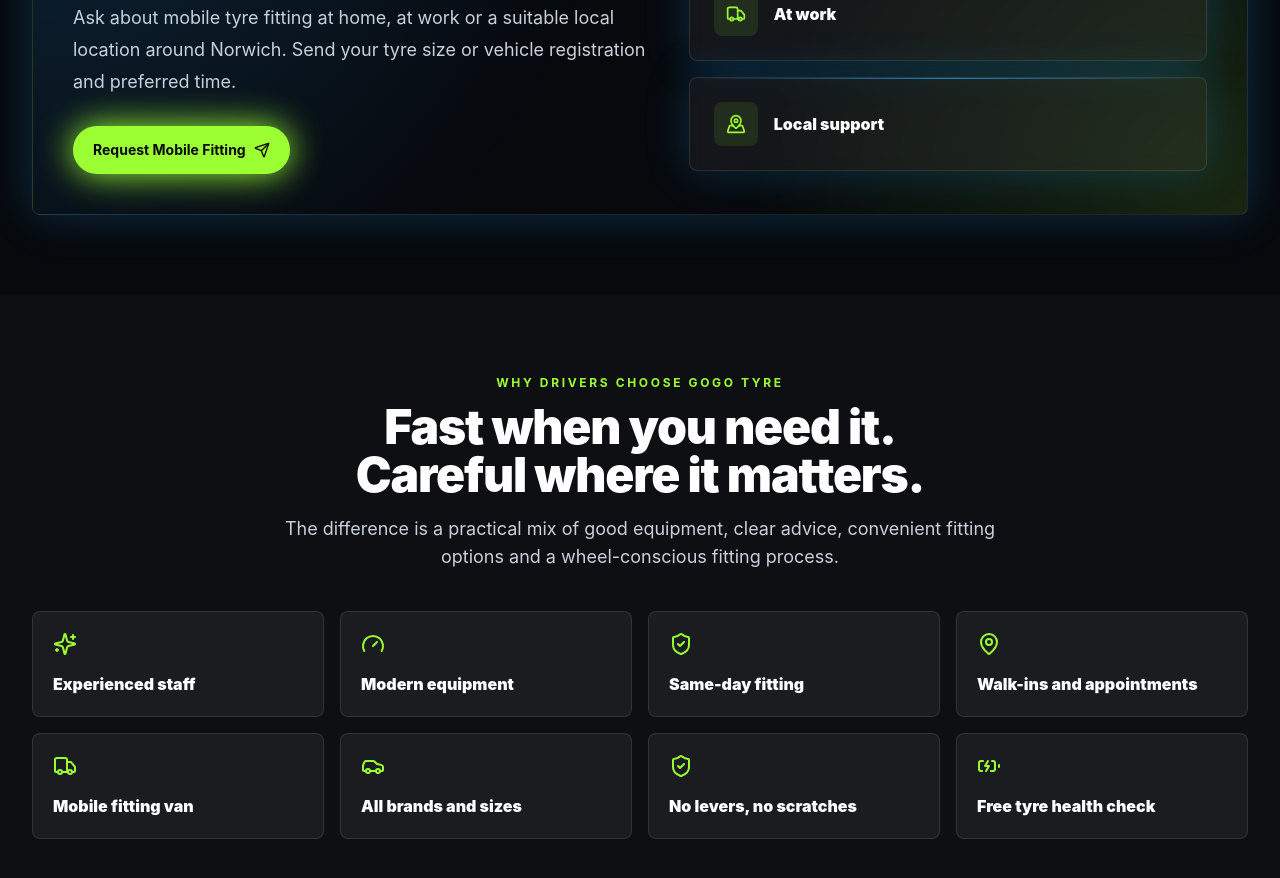
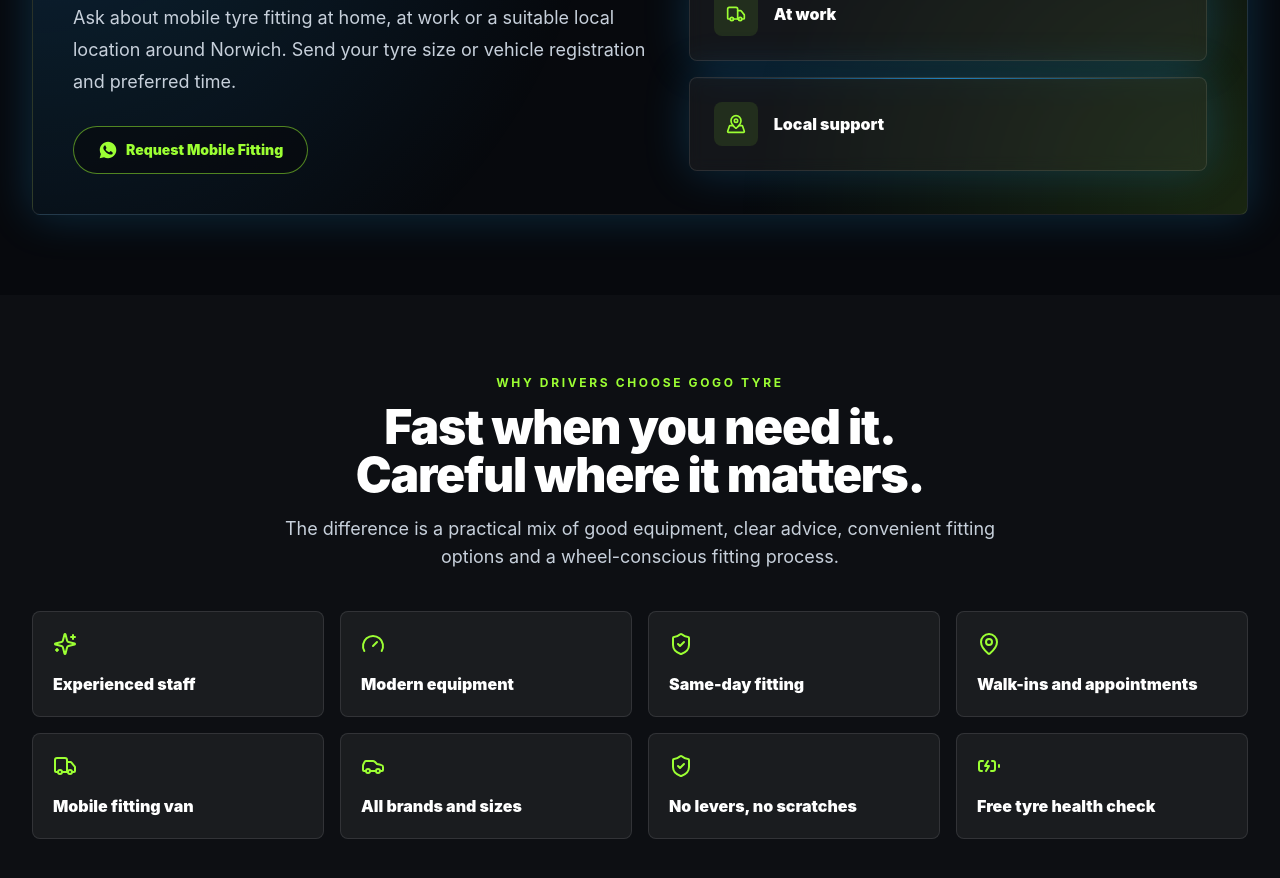
Before and after one commit to muhammadfawaz1/garage-booking-site, a Next.js app: page / in a window 1280 px wide. Shown: the part 3500-4378 px from the top of the page. Built offline with nearby package versions, Linux system fonts and the light colour scheme.

Commit message:
Update quote CTA and form styling

```diff
--- a/src/components/sections/MobileHighlight.tsx
+++ b/src/components/sections/MobileHighlight.tsx
@@ -1,7 +1,6 @@
 import { Home, MapPinned, Truck } from "lucide-react";
 import { site } from "@/data/site";
 import { Container } from "@/components/ui/Container";
-import { CTAButton } from "@/components/ui/CTAButton";
 import { GlowCard } from "@/components/ui/GlowCard";
 
 const items = [
@@ -9,6 +8,14 @@
   { title: "At work", icon: Truck },
   { title: "Local support", icon: MapPinned }
 ];
+
+function WhatsAppIcon({ className }: { className?: string }) {
+  return (
+    <svg viewBox="0 0 24 24" fill="currentColor" className={className} aria-hidden="true">
+      <path d="M12.04 2C6.58 2 2.13 6.45 2.13 11.91c0 1.76.46 3.48 1.34 5L2 22l5.25-1.38a9.9 9.9 0 0 0 4.79 1.22h.01c5.46 0 9.91-4.45 9.91-9.91C21.96 6.45 17.5 2 12.04 2Zm5.8 14.08c-.24.68-1.4 1.33-1.93 1.4-.5.07-1.12.1-1.8-.11-.42-.13-.95-.3-1.64-.6-2.88-1.24-4.76-4.16-4.9-4.35-.14-.19-1.17-1.55-1.17-2.96 0-1.4.73-2.09 1-2.38.24-.28.53-.35.71-.35.18 0 .35 0 .5.01.16.01.38-.06.6.46.24.57.81 1.98.88 2.12.07.14.11.31.02.5-.09.19-.14.31-.28.48-.14.17-.29.37-.42.5-.14.14-.28.29-.12.57.16.28.72 1.19 1.55 1.93 1.06.95 1.96 1.24 2.24 1.38.28.14.44.12.6-.07.16-.19.68-.79.87-1.06.18-.28.36-.23.6-.14.24.09 1.55.73 1.82.86.27.14.44.2.51.32.07.11.07.65-.17 1.33Z" />
+    </svg>
+  );
+}
 
 export function MobileHighlight() {
   const whatsappUrl = `https://wa.me/${site.whatsapp}?text=${encodeURIComponent("Hi GOGO TYRE, I need mobile tyre fitting in Norwich.")}`;
@@ -27,7 +34,10 @@
                 Ask about mobile tyre fitting at home, at work or a suitable local location around Norwich. Send your tyre size or vehicle registration and preferred time.
               </p>
               <div className="mt-7">
-                <CTAButton href={whatsappUrl} external icon="send">Request Mobile Fitting</CTAButton>
+                <a href={whatsappUrl} target="_blank" rel="noreferrer" className="inline-flex min-h-12 items-center gap-2 rounded-full border border-volt/50 bg-graphite/60 px-6 text-sm font-black text-volt transition duration-200 hover:bg-volt hover:text-graphite hover:shadow-[0_0_28px_rgba(180,255,0,0.55)] hover:scale-[1.03]">
+                  <WhatsAppIcon className="h-5 w-5" />
+                  Request Mobile Fitting
+                </a>
               </div>
             </div>
             <div className="grid gap-4 sm:grid-cols-3 lg:grid-cols-1">
```
